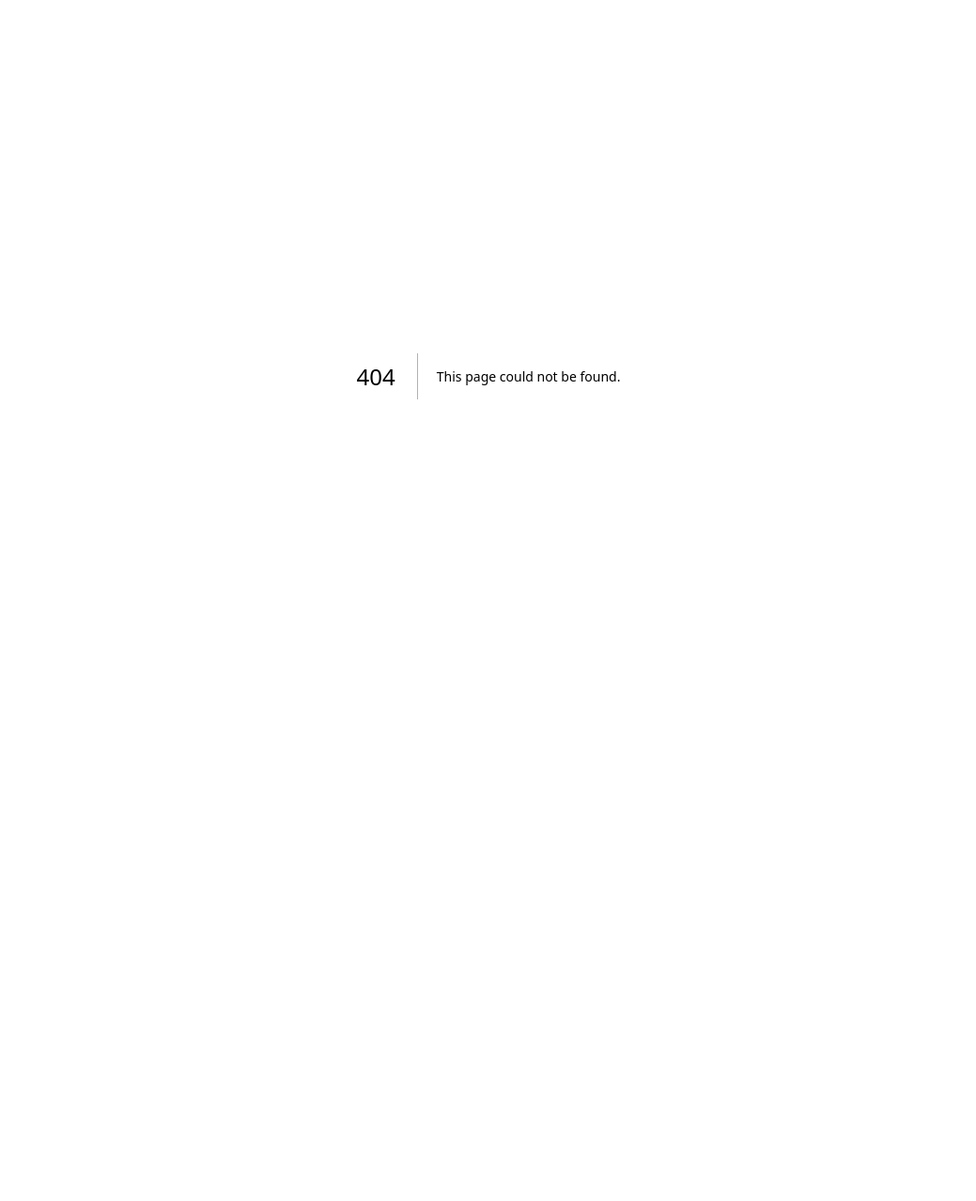
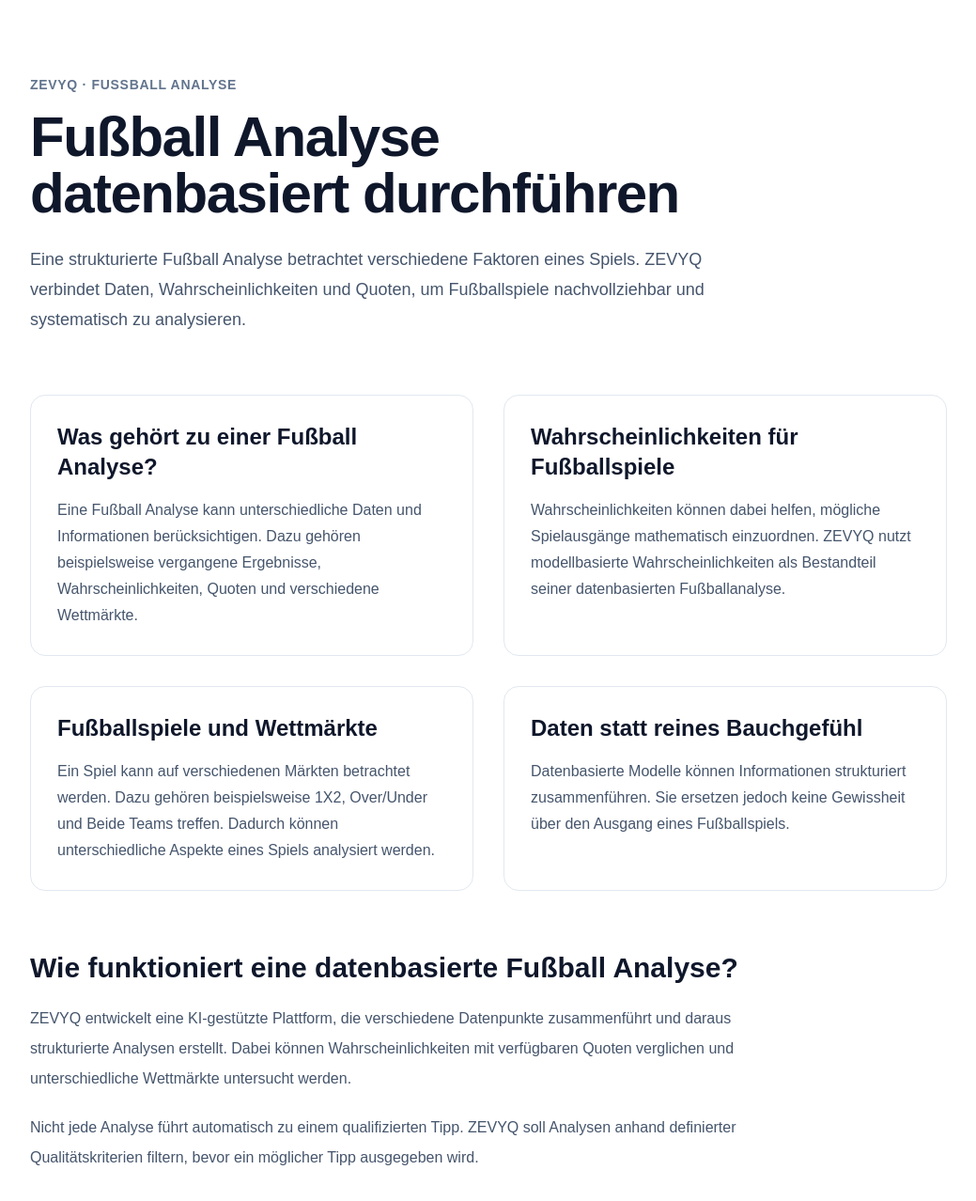
Before and after one commit to zevyq/zevyq-website, a Next.js app: page /fussball-analyse in a window 1280 px wide. Before the commit this address had no page. Shown: the top 1278 px of the page at 94% size, without its empty margins (120-1159 px from the left). Before the commit the page ends 800 px from the top, so only its background shows below. Built offline with nearby package versions, Linux system fonts and the light colour scheme.

Commit message:
Add Fussball Analyse SEO landing page

```diff
--- /dev/null
+++ b/app/(marketing)/fussball-analyse/page.tsx
@@ -0,0 +1,132 @@
+import type { Metadata } from "next";
+
+export const metadata: Metadata = {
+  title: "Fußball Analyse – Datenbasierte Spielanalyse | ZEVYQ",
+  description:
+    "Fußball Analyse mit ZEVYQ: Spiele, Wahrscheinlichkeiten, Quoten und Wettmärkte datenbasiert und strukturiert analysieren.",
+};
+
+export default function FussballAnalysePage() {
+  return (
+    <main className="min-h-screen bg-white text-slate-900">
+      <section className="mx-auto max-w-5xl px-6 py-20">
+        <div className="max-w-3xl">
+          <p className="mb-4 text-sm font-semibold uppercase tracking-wider text-slate-500">
+            ZEVYQ · Fußball Analyse
+          </p>
+
+          <h1 className="text-4xl font-bold tracking-tight sm:text-6xl">
+            Fußball Analyse datenbasiert durchführen
+          </h1>
+
+          <p className="mt-6 text-lg leading-8 text-slate-600">
+            Eine strukturierte Fußball Analyse betrachtet verschiedene
+            Faktoren eines Spiels. ZEVYQ verbindet Daten, Wahrscheinlichkeiten
+            und Quoten, um Fußballspiele nachvollziehbar und systematisch zu
+            analysieren.
+          </p>
+        </div>
+
+        <div className="mt-16 grid gap-8 md:grid-cols-2">
+          <section className="rounded-2xl border border-slate-200 p-7">
+            <h2 className="text-2xl font-semibold">
+              Was gehört zu einer Fußball Analyse?
+            </h2>
+            <p className="mt-4 leading-7 text-slate-600">
+              Eine Fußball Analyse kann unterschiedliche Daten und
+              Informationen berücksichtigen. Dazu gehören beispielsweise
+              vergangene Ergebnisse, Wahrscheinlichkeiten, Quoten und
+              verschiedene Wettmärkte.
+            </p>
+          </section>
+
+          <section className="rounded-2xl border border-slate-200 p-7">
+            <h2 className="text-2xl font-semibold">
+              Wahrscheinlichkeiten für Fußballspiele
+            </h2>
+            <p className="mt-4 leading-7 text-slate-600">
+              Wahrscheinlichkeiten können dabei helfen, mögliche
+              Spielausgänge mathematisch einzuordnen. ZEVYQ nutzt
+              modellbasierte Wahrscheinlichkeiten als Bestandteil seiner
+              datenbasierten Fußballanalyse.
+            </p>
+          </section>
+
+          <section className="rounded-2xl border border-slate-200 p-7">
+            <h2 className="text-2xl font-semibold">
+              Fußballspiele und Wettmärkte
+            </h2>
+            <p className="mt-4 leading-7 text-slate-600">
+              Ein Spiel kann auf verschiedenen Märkten betrachtet werden.
+              Dazu gehören beispielsweise 1X2, Over/Under und Beide Teams
+              treffen. Dadurch können unterschiedliche Aspekte eines Spiels
+              analysiert werden.
+            </p>
+          </section>
+
+          <section className="rounded-2xl border border-slate-200 p-7">
+            <h2 className="text-2xl font-semibold">
+              Daten statt reines Bauchgefühl
+            </h2>
+            <p className="mt-4 leading-7 text-slate-600">
+              Datenbasierte Modelle können Informationen strukturiert
+              zusammenführen. Sie ersetzen jedoch keine Gewissheit über den
+              Ausgang eines Fußballspiels.
+            </p>
+          </section>
+        </div>
+
+        <section className="mt-16 max-w-3xl">
+          <h2 className="text-3xl font-bold">
+            Wie funktioniert eine datenbasierte Fußball Analyse?
+          </h2>
+
+          <p className="mt-5 leading-8 text-slate-600">
+            ZEVYQ entwickelt eine KI-gestützte Plattform, die verschiedene
+            Datenpunkte zusammenführt und daraus strukturierte Analysen
+            erstellt. Dabei können Wahrscheinlichkeiten mit verfügbaren
+            Quoten verglichen und unterschiedliche Wettmärkte untersucht
+            werden.
+          </p>
+
+          <p className="mt-5 leading-8 text-slate-600">
+            Nicht jede Analyse führt automatisch zu einem qualifizierten Tipp.
+            ZEVYQ soll Analysen anhand definierter Qualitätskriterien filtern,
+            bevor ein möglicher Tipp ausgegeben wird.
+          </p>
+        </section>
+
+        <section className="mt-16 max-w-3xl">
+          <h2 className="text-3xl font-bold">
+            Fußball Analyse mit ZEVYQ
+          </h2>
+
+          <p className="mt-5 leading-8 text-slate-600">
+            Ziel von ZEVYQ ist eine transparente und nachvollziehbare
+            Fußballanalyse. Die Plattform soll zeigen, wie Daten,
+            Wahrscheinlichkeiten und Quoten zu einer strukturierten Bewertung
+            eines Fußballspiels zusammengeführt werden.
+          </p>
+
+          <p className="mt-5 leading-8 text-slate-600">
+            Fußball bleibt trotz statistischer Modelle unvorhersehbar.
+            Analysen und Wahrscheinlichkeiten sind deshalb keine Garantie für
+            ein bestimmtes Ergebnis.
+          </p>
+        </section>
+
+        <section className="mt-16 rounded-2xl bg-slate-50 p-8">
+          <h2 className="text-2xl font-semibold">
+            Datenbasierte Fußball Analyse mit ZEVYQ
+          </h2>
+
+          <p className="mt-4 leading-7 text-slate-600">
+            ZEVYQ entwickelt eine Plattform für KI-gestützte Fußballanalyse,
+            die Spiele, Wahrscheinlichkeiten, Quoten und Wettmärkte
+            strukturiert auswerten soll.
+          </p>
+        </section>
+      </section>
+    </main>
+  );
+}
--- a/app/sitemap.ts
+++ b/app/sitemap.ts
@@ -38,5 +38,11 @@ export default function sitemap(): MetadataRoute.Sitemap {
       changeFrequency: "weekly",
       priority: 0.9,
     },
+    {
+      url: "https://zevyq.de/fussball-analyse",
+      lastModified: new Date(),
+      changeFrequency: "weekly",
+      priority: 0.9,
+    },
   ];
 }
```
